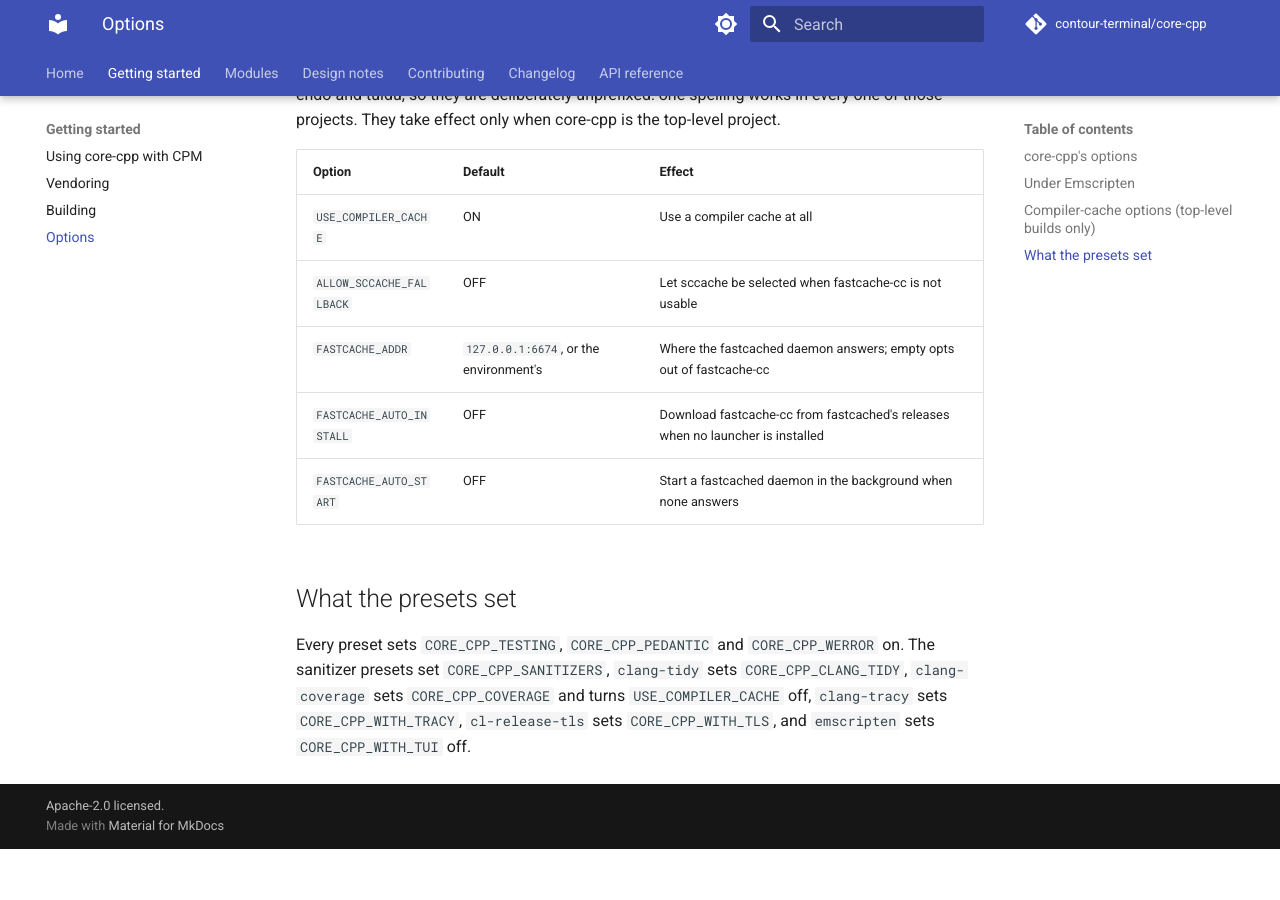
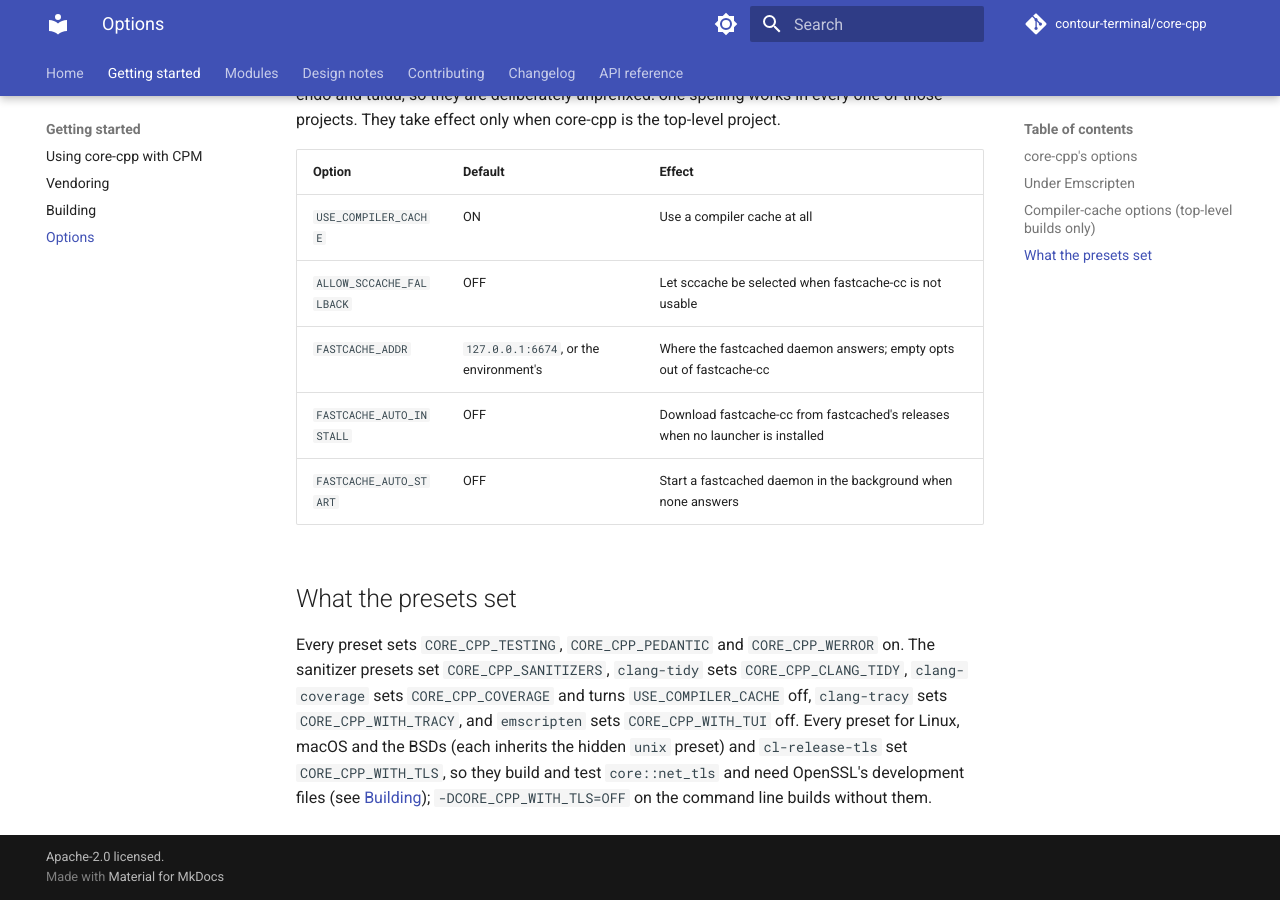
Before and after one commit to contour-terminal/core-cpp, an MkDocs documentation site: the page built from docs/getting-started/options.md, in a window 1280 px wide and 900 px high, scrolled down 1733 px. Built offline with MkDocs 1.6.1 and Material for MkDocs 9.7.7, drawn with Linux system fonts in a browser that asks for light colours; comment, search, counter and statistics services are not loaded; before the commit the page ends 2582 px from its top, so only the background shows below that.

Commit message:
build: the Linux, macOS and BSD presets build core::net_tls, and CI installs OpenSSL for them
Only cl-release-tls turned CORE_CPP_WITH_TLS on, so Tls_test.cpp would have run on Windows alone,
while core::net_tls is what contour's remote sessions use on every platform. The hidden unix
preset, which every Linux, macOS and BSD preset inherits, now turns it on; the emscripten preset
inherits base and keeps it off, as CoreCppOptions.cmake forces it there anyway.

Every CI job that configures a unix preset installs libssl-dev: the linux legs, the sanitizers,
clang-tidy, compile-cache and coverage. macOS already installed openssl@3 and exported
OPENSSL_ROOT_DIR, and FreeBSD's base system has OpenSSL. The presets now need OpenSSL's
development files, which building.md and options.md say, with -DCORE_CPP_WITH_TLS=OFF as the way
around it.

Signed-off-by: Christian Parpart <christian@parpart.family>

```diff
--- a/CMakePresets.json
+++ b/CMakePresets.json
@@ -21,6 +21,9 @@
       "name": "unix",
       "hidden": true,
       "inherits": "base",
+      "cacheVariables": {
+        "CORE_CPP_WITH_TLS": "ON"
+      },
       "condition": {
         "type": "notEquals",
         "lhs": "${hostSystemName}",
--- a/docs/getting-started/options.md
+++ b/docs/getting-started/options.md
@@ -54,5 +54,8 @@
 Every preset sets `CORE_CPP_TESTING`, `CORE_CPP_PEDANTIC` and `CORE_CPP_WERROR` on. The
 sanitizer presets set `CORE_CPP_SANITIZERS`, `clang-tidy` sets `CORE_CPP_CLANG_TIDY`,
 `clang-coverage` sets `CORE_CPP_COVERAGE` and turns `USE_COMPILER_CACHE` off, `clang-tracy`
-sets `CORE_CPP_WITH_TRACY`, `cl-release-tls` sets `CORE_CPP_WITH_TLS`, and `emscripten` sets
-`CORE_CPP_WITH_TUI` off.
+sets `CORE_CPP_WITH_TRACY`, and `emscripten` sets `CORE_CPP_WITH_TUI` off. Every preset for
+Linux, macOS and the BSDs (each inherits the hidden `unix` preset) and `cl-release-tls` set
+`CORE_CPP_WITH_TLS`, so they build and test `core::net_tls` and need OpenSSL's development files
+(see [Building](building.md#requirements)); `-DCORE_CPP_WITH_TLS=OFF` on the command line builds
+without them.
```
Also changed, not shown: CHANGELOG.md (+3 -0 lines), docs/getting-started/building.md (+5 -0 lines), docs/modules/net.md (+3 -2 lines), 2 other files.
